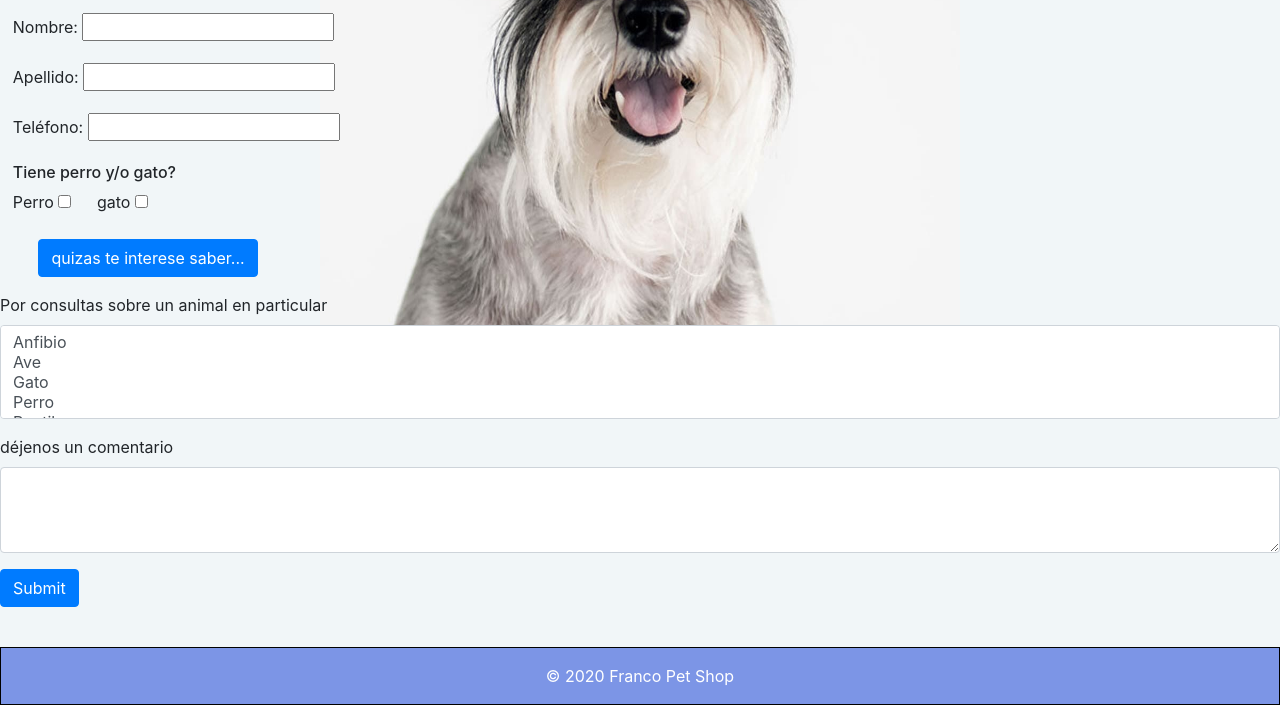
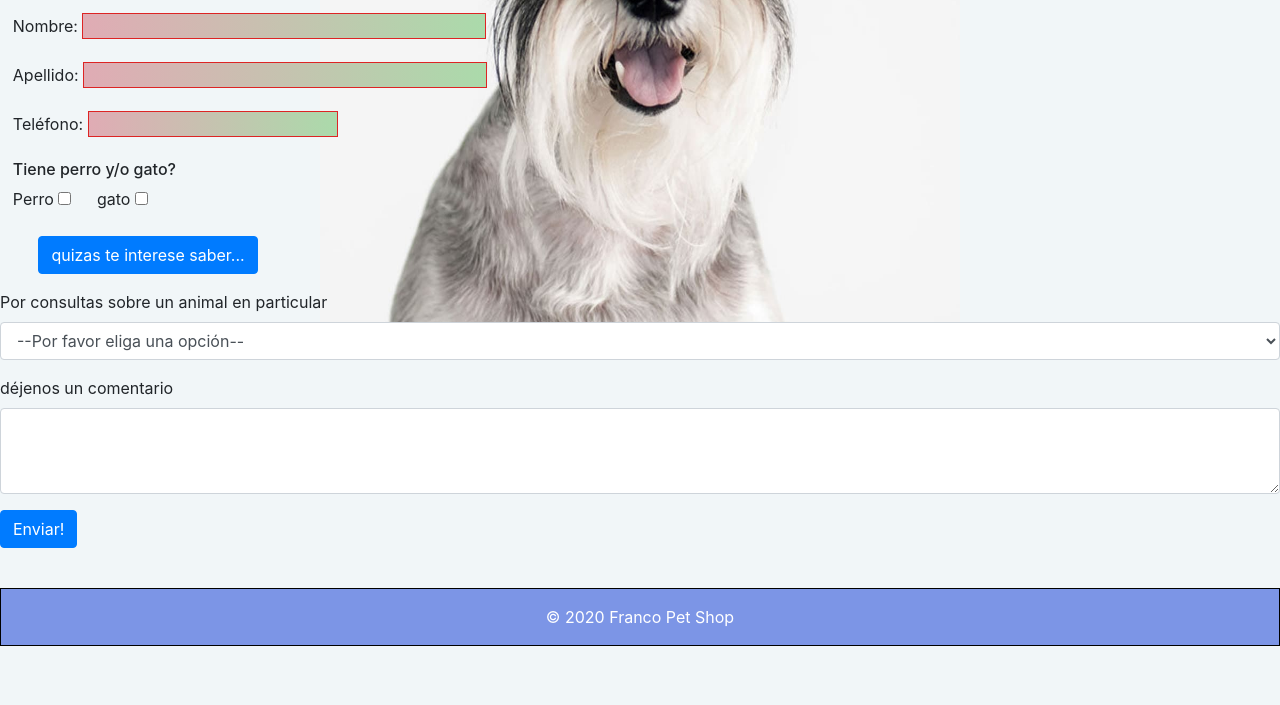
Before and after one commit to IvanEmanuelCamperchioli/Franco-Pet-Shop, a plain HTML site: page contact.html in a window 1280 px wide. Shown: the part 575-1280 px from the top of the page. After the commit the page ends 1221 px from the top, so only its background shows below. Drawn offline with nearby package versions, Linux system fonts and the light colour scheme.

Commit message:
finalizo página de contacto

```diff
--- a/contact.html
+++ b/contact.html
@@ -21,22 +21,22 @@
             </nav>
     </header>
     <section>
-        <form id="form">
-            <h1>Si quiere conocer más sobre nuestras ofertas</h1>
-            <h1>o simplemente enviarnos una consulta</h1>
+        <form id="form" action="">
+            <h1>Por consultas pongase en contacto con nosotros,</h1>
+            <h1>sus comentarios nos ayudan a seguir creciendo.</h1>
             <p>Por favor, llene el siguiente formulario</p>
             <div class="flex">
                 <div class="form-group">
                     <label for="fname">Nombre:</label>
-                    <input type="text" id="fname" name="fname" />
+                    <input type="text" id="fname" name="fname" required />
                 </div>
                 <div class="form-group">
                     <label for="lname">Apellido:</label>
-                    <input type="text" id="lname" name="lname" />
+                    <input type="text" id="lname" name="lname" required />
                 </div>
                 <div class="form-group">
                     <label for="numero">Teléfono:</label>
-                    <input type="number" id="numero" name="telefono" />
+                    <input type="number" id="numero" name="numero" required />
                 </div>
                 <h6>Tiene perro y/o gato?</h6>
                 <div id="tipoAnimal" class="form-group">
@@ -67,27 +67,29 @@
             </div>
             <div class="form-group">
               <label for="exampleFormControlSelect2">Por consultas sobre un animal en particular</label>
-              <select multiple class="form-control" id="exampleFormControlSelect2">
-                <option>Anfibio</option>
-                <option>Ave</option>
-                <option>Gato</option>
-                <option>Perro</option>
-                <option>Reptil</option>
-                <option>Roedor</option>
-                <option>Pez</option>
+              <select class="form-control" id="exampleFormControlSelect2">
+                <option value="">--Por favor eliga una opción--</option>
+                <option value="Anfibios">Anfibios</option>
+                <option value="Ave">Ave</option>
+                <option value="Gato">Gato</option>
+                <option value="Perro">Perro</option>
+                <option value="Reptil">Reptil</option>
+                <option value="Roedor">Roedor</option>
+                <option value="Pez">Pez</option>
               </select>
             </div>
             <div class="form-group">
               <label for="exampleFormControlTextarea1">déjenos un comentario</label>
               <textarea class="form-control" id="exampleFormControlTextarea1" rows="3"></textarea>
             </div>
-            <button type="submit" class="btn btn-primary">Submit</button>
-          </form>
+            <button id="boton" type="submit" class="btn btn-primary">Enviar!</button>
+        </form>
     </section>
     <footer id="foot">
         <p>© 2020 Franco Pet Shop</p>
     </footer>
     <script src="js/javascript.js"></script>
+    <script src = " https://unpkg.com/sweetalert/dist/sweetalert.min.js " > </script>
     <script src="https://code.jquery.com/jquery-3.5.1.slim.min.js" integrity="sha384-DfXdz2htPH0lsSSs5nCTpuj/zy4C+OGpamoFVy38MVBnE+IbbVYUew+OrCXaRkfj" crossorigin="anonymous"></script>
     <script src="https://cdn.jsdelivr.net/npm/popper.js@1.16.0/dist/umd/popper.min.js" integrity="sha384-Q6E9RHvbIyZFJoft+2mJbHaEWldlvI9IOYy5n3zV9zzTtmI3UksdQRVvoxMfooAo" crossorigin="anonymous"></script>
     <script src="https://stackpath.bootstrapcdn.com/bootstrap/4.5.0/js/bootstrap.min.js" integrity="sha384-OgVRvuATP1z7JjHLkuOU7Xw704+h835Lr+6QL9UvYjZE3Ipu6Tp75j7Bh/kR0JKI" crossorigin="anonymous"></script>
--- a/css/styles.css
+++ b/css/styles.css
@@ -111,13 +111,13 @@ section h1 {
 }
 
 @font-face {
-    font-family: francois;
-    src: url(FrancoisOne-Regular.ttf);
+    font-family: openSans;
+    src: url(OpenSansCondensed-Light.ttf);
 }
 
 
 #letra {
-    font-family: francois;
+    font-family: openSans;
     font-size: 2vw;
     color: rgb(0, 0, 0);
 }
@@ -215,10 +215,7 @@ section h1 {
 
 /***************** CSS para Contact **************************/
 
-@font-face {
-    font-family: openSans;
-    src: url(OpenSansCondensed-Light.ttf);
-}
+
 
 #form {
     padding-top: 30vh;
@@ -274,3 +271,23 @@ section h1 {
 #transparente {
     background: rgba(255, 255, 255, 0.0);
 }
+
+input:invalid {
+    border: 1px solid rgb(221, 36, 36);
+  }
+
+  input:invalid:required {
+    background-image: linear-gradient(to right, rgba(177, 46, 68, 0.4), rgba(44, 163, 44, 0.4));
+  }
+
+  input:valid {
+    border: 2px solid rgb(0, 0, 0);
+  }
+
+  #fname {
+      padding-right: 12vw;
+  }
+
+  #lname {
+      padding-right: 12vw;
+  }
--- a/js/javascript.js
+++ b/js/javascript.js
@@ -51,3 +51,21 @@ if (document.querySelector("#accordionExample")) {
 
 
 }
+
+if (document.querySelector("#form")) {
+
+    const boton = document.querySelector('#boton')
+    const nombre = document.querySelector('#fname')
+    const apellido = document.querySelector('#lname')
+    const telefono = document.querySelector('#numero')
+
+    boton.addEventListener('click', e => {
+        e.preventDefault()
+        const userName = nombre.value
+        const userLastName = apellido.value
+        const userTel = telefono.value
+
+        swal (`Hola ${userName} ${userLastName} nos comunicaremos al ${userTel} a la brevedad`, "gracias por contactarte con nosotros!",  "success")
+    })
+
+}
```
Also changed, not shown: index.html (+2 -2 lines).
